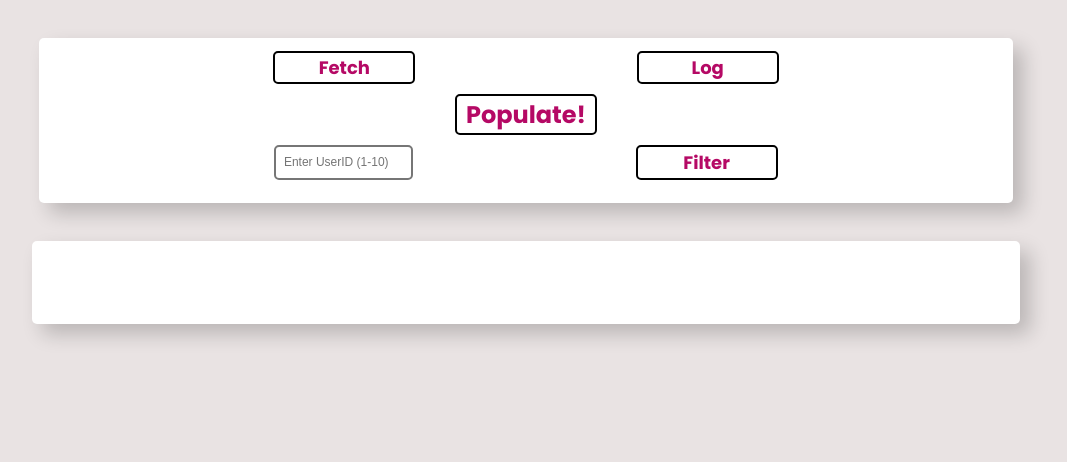
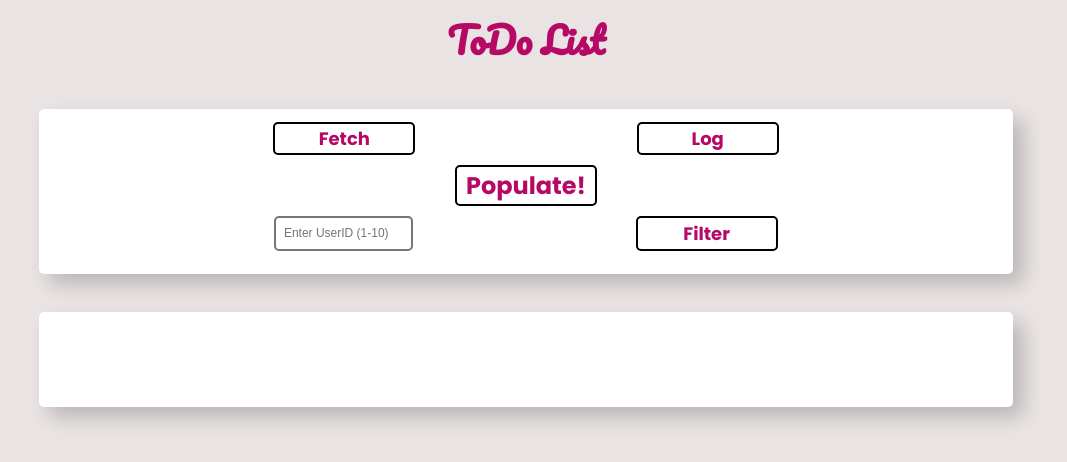
Before and after one commit to llthompson/Data-Todo-List, a plain HTML site: page index.html in a window 1280 px wide. Shown: the whole page, without its empty margins (114-1181 px from the left). Drawn offline with Linux system fonts and the light colour scheme.

Commit message:
add heading

```diff
--- a/index.html
+++ b/index.html
@@ -16,6 +16,7 @@
 </head>
 
 <body>
+    <h1>ToDo List</h1>
 
     <section class="user-action">
 
--- a/style.css
+++ b/style.css
@@ -4,6 +4,16 @@ body {
   font-weight: 300;
   font-size: 18px;
   color: #646464;
+}
+
+h1 {
+  display: block;
+  text-align: center;
+  padding: 0px;
+  margin: 0px 0px 20px 0px;
+  color: #b50965;
+  font-family: 'Pacifico', cursive;
+  font-size: 36px;
 }
 
 .checkmark {
@@ -72,12 +82,13 @@ button {
   margin-bottom: 10px;
 }
 
-ol {
+.the-list {
   background-color: white;
   min-height: 20px;
   max-width: 75%;
   margin: 3% auto;
   text-align: left;
+  padding: 1%;
   padding-top: 5%;
   border-radius: 5px;
   box-shadow: 10px 10px 20px #00000033;
```
